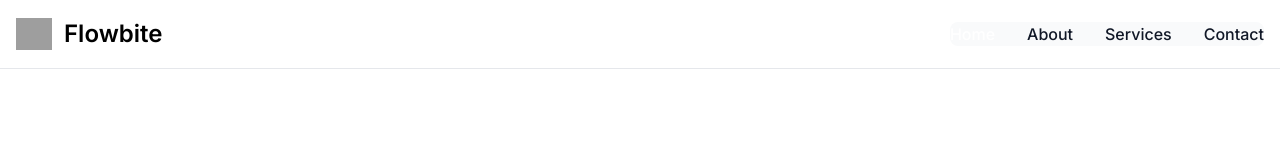
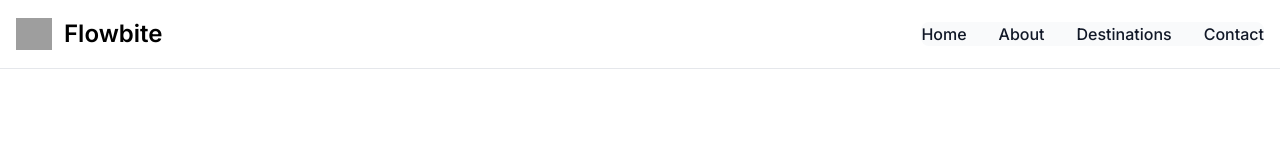
Before and after one commit to bloodgroup-cplusplus/tours_and_travel, a Next.js app: page / in a window 1280 px wide. Shown: the top 160 px of the page. Built offline with nearby package versions, Linux system fonts and the light colour scheme; grey boxes are pictures that could not be loaded.

Commit message:
added navbar

```diff
--- a/components/Header/Header.jsx
+++ b/components/Header/Header.jsx
@@ -5,41 +5,29 @@
 const Header = () => {
   return (
     <>
-    <nav class="bg-white dark:bg-gray-900 fixed w-full z-20 top-0 left-0 border-b border-gray-200 dark:border-gray-600">
-  <div class="max-w-screen-xl flex flex-wrap items-center justify-between mx-auto p-4">
-  <Link href="https://flowbite.com/" class="flex items-center">
-      <Image src="https://flowbite.com/docs/images/logo.svg" class="h-8 mr-3" width={36}  height={36}alt="Flowbite Logo"/>
-      <span class="self-center text-2xl font-semibold whitespace-nowrap dark:text-white">Flowbite</span>
+    <nav className="bg-white dark:bg-gray-900 fixed w-full z-20 top-0 left-0 border-b border-gray-200 dark:border-gray-600">
+  <div className="max-w-screen-xl flex flex-wrap items-center justify-between mx-auto p-4">
+  <Link href="https://flowbite.com/" className="flex items-center">
+      <Image src="https://flowbite.com/docs/images/logo.svg" className="h-8 mr-3" width={36}  height={36}alt="Flowbite Logo"/>
+      <span className="self-center text-2xl font-semibold whitespace-nowrap dark:text-white">Flowbite</span>
   </Link>
-  <div class="flex md:order-2">
-      <button type="button" class="text-white bg-blue-700 hover:bg-blue-800 focus:ring-4 focus:outline-none focus:ring-blue-300 font-medium rounded-lg text-sm px-4 py-2 text-center mr-3 md:mr-0 dark:bg-blue-600 dark:hover:bg-blue-700 dark:focus:ring-blue-800">Get started</button>
-      <button data-collapse-toggle="navbar-sticky" type="button" class="inline-flex items-center p-2 text-sm text-gray-500 rounded-lg md:hidden hover:bg-gray-100 focus:outline-none focus:ring-2 focus:ring-gray-200 dark:text-gray-400 dark:hover:bg-gray-700 dark:focus:ring-gray-600" aria-controls="navbar-sticky" aria-expanded="false">
-        <span class="sr-only">Open main menu</span>
-        <svg class="w-6 h-6" aria-hidden="true" fill="currentColor" viewBox="0 0 20 20" xmlns="http://www.w3.org/2000/svg"><path fill-rule="evenodd" d="M3 5a1 1 0 011-1h12a1 1 0 110 2H4a1 1 0 01-1-1zM3 10a1 1 0 011-1h12a1 1 0 110 2H4a1 1 0 01-1-1zM3 15a1 1 0 011-1h12a1 1 0 110 2H4a1 1 0 01-1-1z" clip-rule="evenodd"></path></svg>
+  <div className="flex md:order-2">
+      <button type="button" className="text-white bg-black hover:bg-blue-800 focus:ring-4 focus:outline-none focus:ring-blue-300 font-medium rounded-lg text-sm px-4 py-2 text-center mr-3 md:mr-0 dark:bg-blue-600 dark:hover:bg-blue-700 dark:focus:ring-blue-800">Get started</button>
+      <button data-collapse-toggle="navbar-sticky" type="button" className="inline-flex items-center p-2 text-sm text-gray-500 rounded-lg md:hidden hover:bg-gray-100 focus:outline-none focus:ring-2 focus:ring-gray-200 dark:text-gray-400 dark:hover:bg-gray-700 dark:focus:ring-gray-600" aria-controls="navbar-sticky" aria-expanded="false">
+        <span className="sr-only">Open main menu</span>
+        <svg className="w-6 h-6" aria-hidden="true" fill="currentColor" viewBox="0 0 20 20" xmlns="http://www.w3.org/2000/svg"><path fill-rule="evenodd" d="M3 5a1 1 0 011-1h12a1 1 0 110 2H4a1 1 0 01-1-1zM3 10a1 1 0 011-1h12a1 1 0 110 2H4a1 1 0 01-1-1zM3 15a1 1 0 011-1h12a1 1 0 110 2H4a1 1 0 01-1-1z" clip-rule="evenodd"></path></svg>
       </button>
   </div>
-  <div class="items-center justify-between hidden w-full md:flex md:w-auto md:order-1" id="navbar-sticky">
-    <ul class="flex flex-col p-4 md:p-0 mt-4 font-medium border border-gray-100 rounded-lg bg-gray-50 md:flex-row md:space-x-8 md:mt-0 md:border-0 md:bg-white dark:bg-gray-800 md:dark:bg-gray-900 dark:border-gray-700">
-      <li>
-        <a href="#" class="block py-2 pl-3 pr-4 text-white bg-blue-700 rounded md:bg-transparent md:text-blue-700 md:p-0 md:dark:text-blue-500" aria-current="page">Home</a>
-      </li>
-      <li>
-        <a href="#" class="block py-2 pl-3 pr-4 text-gray-900 rounded hover:bg-gray-100 md:hover:bg-transparent md:hover:text-blue-700 md:p-0 md:dark:hover:text-blue-500 dark:text-white dark:hover:bg-gray-700 dark:hover:text-white md:dark:hover:bg-transparent dark:border-gray-700">About</a>
-      </li>
-      <li>
-        <a href="#" class="block py-2 pl-3 pr-4 text-gray-900 rounded hover:bg-gray-100 md:hover:bg-transparent md:hover:text-blue-700 md:p-0 md:dark:hover:text-blue-500 dark:text-white dark:hover:bg-gray-700 dark:hover:text-white md:dark:hover:bg-transparent dark:border-gray-700">Services</a>
-      </li>
-      <li>
-        <a href="#" class="block py-2 pl-3 pr-4 text-gray-900 rounded hover:bg-gray-100 md:hover:bg-transparent md:hover:text-blue-700 md:p-0 md:dark:hover:text-blue-500 dark:text-white dark:hover:bg-gray-700 dark:hover:text-white md:dark:hover:bg-transparent dark:border-gray-700">Contact</a>
-      </li>
+  <div className="items-center justify-between hidden w-full md:flex md:w-auto md:order-1" id="navbar-sticky">
+    <ul className="flex flex-col p-4 md:p-0 mt-4 font-medium border border-gray-100 rounded-lg bg-gray-50 md:flex-row md:space-x-8 md:mt-0 md:border-0 md:bg-white dark:bg-gray-800 md:dark:bg-gray-900 dark:border-gray-700">
+        <Link href="#" className="block py-2 pl-3 pr-4 text-gray-900 bg-blue-700 rounded md:bg-transparent md:text-blue-700 md:p-0 md:dark:text-blue-500" aria-current="page">Home</Link>
+        <Link href="#" className="block py-2 pl-3 pr-4 text-gray-900 rounded hover:bg-gray-100 md:hover:bg-transparent md:hover:text-blue-700 md:p-0 md:dark:hover:text-blue-500 dark:text-white dark:hover:bg-gray-700 dark:hover:text-white md:dark:hover:bg-transparent dark:border-gray-700">About</Link>
+        <Link href="#" className="block py-2 pl-3 pr-4 text-gray-900 rounded hover:bg-gray-100 md:hover:bg-transparent md:hover:text-blue-700 md:p-0 md:dark:hover:text-blue-500 dark:text-white dark:hover:bg-gray-700 dark:hover:text-white md:dark:hover:bg-transparent dark:border-gray-700">Destinations</Link>
+        <Link href="#" className="block py-2 pl-3 pr-4 text-gray-900 rounded hover:bg-gray-100 md:hover:bg-transparent md:hover:text-blue-700 md:p-0 md:dark:hover:text-blue-500 dark:text-white dark:hover:bg-gray-700 dark:hover:text-white md:dark:hover:bg-transparent dark:border-gray-700">Contact</Link>
     </ul>
   </div>
   </div>
 </nav>
-
-
-
-
 </>
 
 
```
